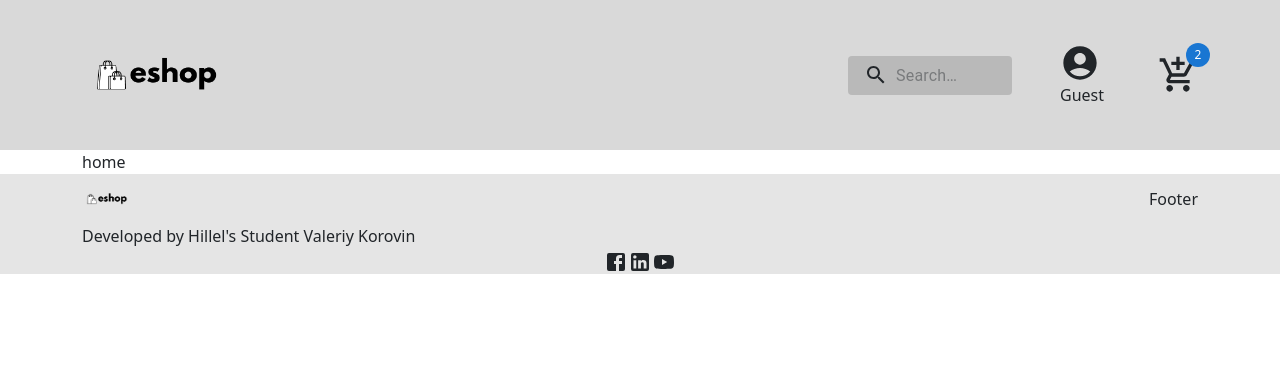
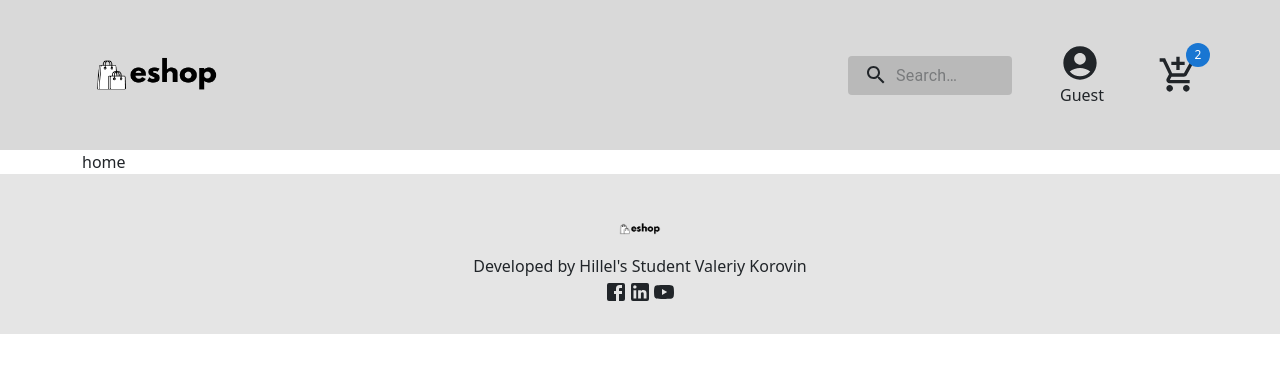
Before and after one commit to Valkor95/REACT_HW, a React (Vite) app: page / in a window 1280 px wide. Shown: the top 372 px of the page. Built offline with nearby package versions, Linux system fonts and the light colour scheme.

Commit message:
FINAL3_v12

```diff
--- a/src/componets/Footers/Footer.jsx
+++ b/src/componets/Footers/Footer.jsx
@@ -10,9 +10,10 @@ const Footer = () => {
     return (
         <div className='footer' style={{
             backgroundColor: 'rgba(0, 0, 0, 0.1)',
+            padding: '30px'
         }}>
-            <Container>
-                <Row className="justify-content-between align-items-center">
+            <Container >
+                <Row className="justify-content-center align-items-center">
                     <Col xs="auto">
                         <div className="logo-container" style={{ maxWidth: '50px' }}>
                             <Link to={ROUTES.HOME}>
@@ -21,11 +22,8 @@ const Footer = () => {
                         </div>
                     </Col>
 
-                    <Col xs="auto">
-                        Footer
-                    </Col>
                 </Row>
-                <Row className="justify-content-between align-items-center">
+                <Row className="justify-content-center align-items-center">
                     <Col xs="auto" className='rights'>
                         Developed by Hillel's Student Valeriy Korovin
                     </Col>
```
